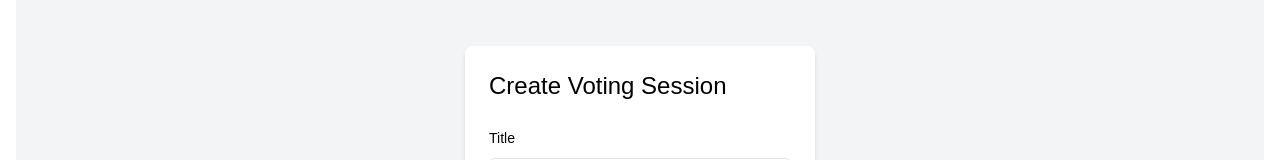
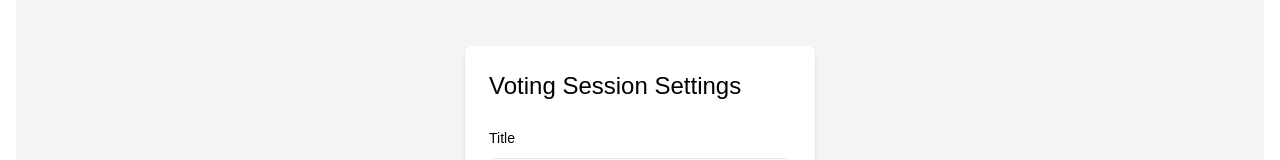
Before and after one commit to mck231/SmokeSignal, a Next.js app: page /vote/new in a window 1280 px wide. Shown: the part 159-319 px from the top of the page. Built offline with nearby package versions, Linux system fonts and the light colour scheme.

Commit message:
vote settings update

```diff
--- a/src/app/vote/components/VotingSessionForm.tsx
+++ b/src/app/vote/components/VotingSessionForm.tsx
@@ -106,7 +106,7 @@ export default function VotingSessionForm() {
           onSubmit={form.handleSubmit(onSubmit)}
           className="p-6 rounded-lg bg-white shadow-md space-y-6 w-[350px]"
         >
-          <h2 className="text-2xl mb-2">Create Voting Session</h2>
+          <h2 className="text-2xl mb-2">Voting Session Settings</h2>
 
           {/* Title */}
           <FormField
```
